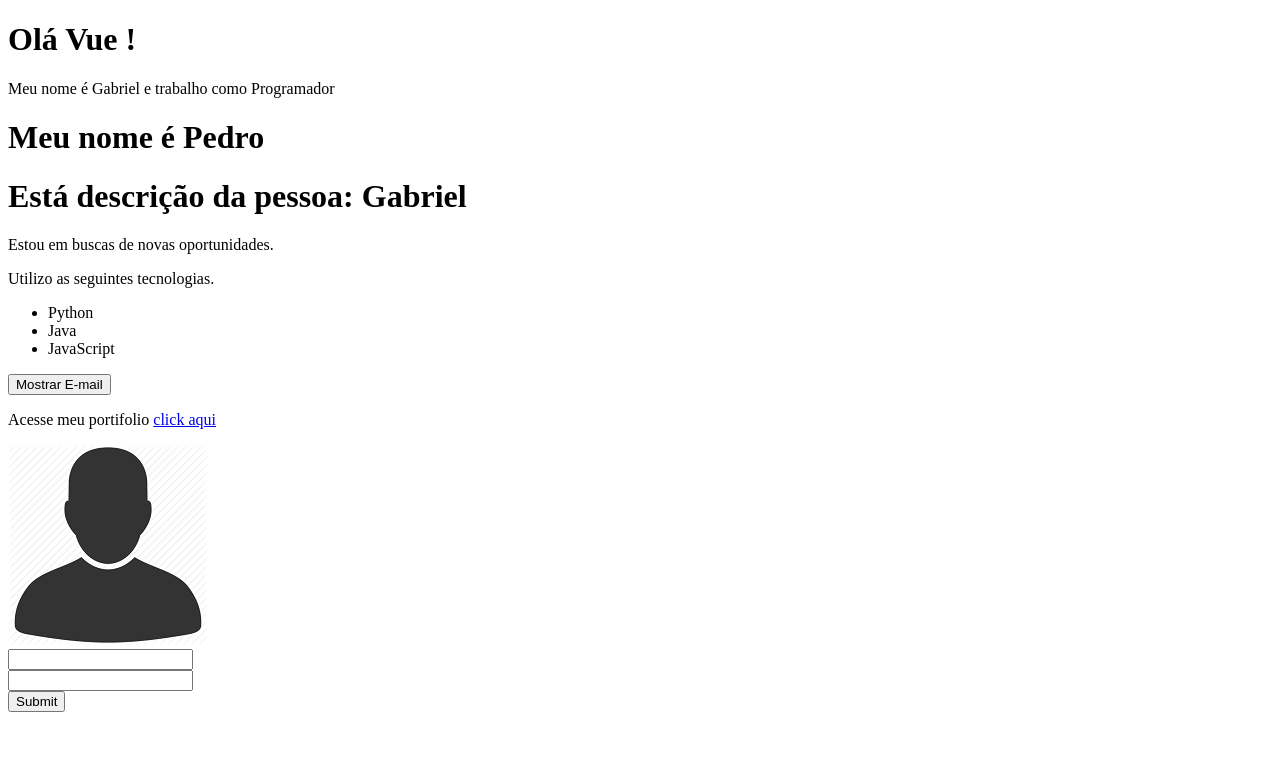
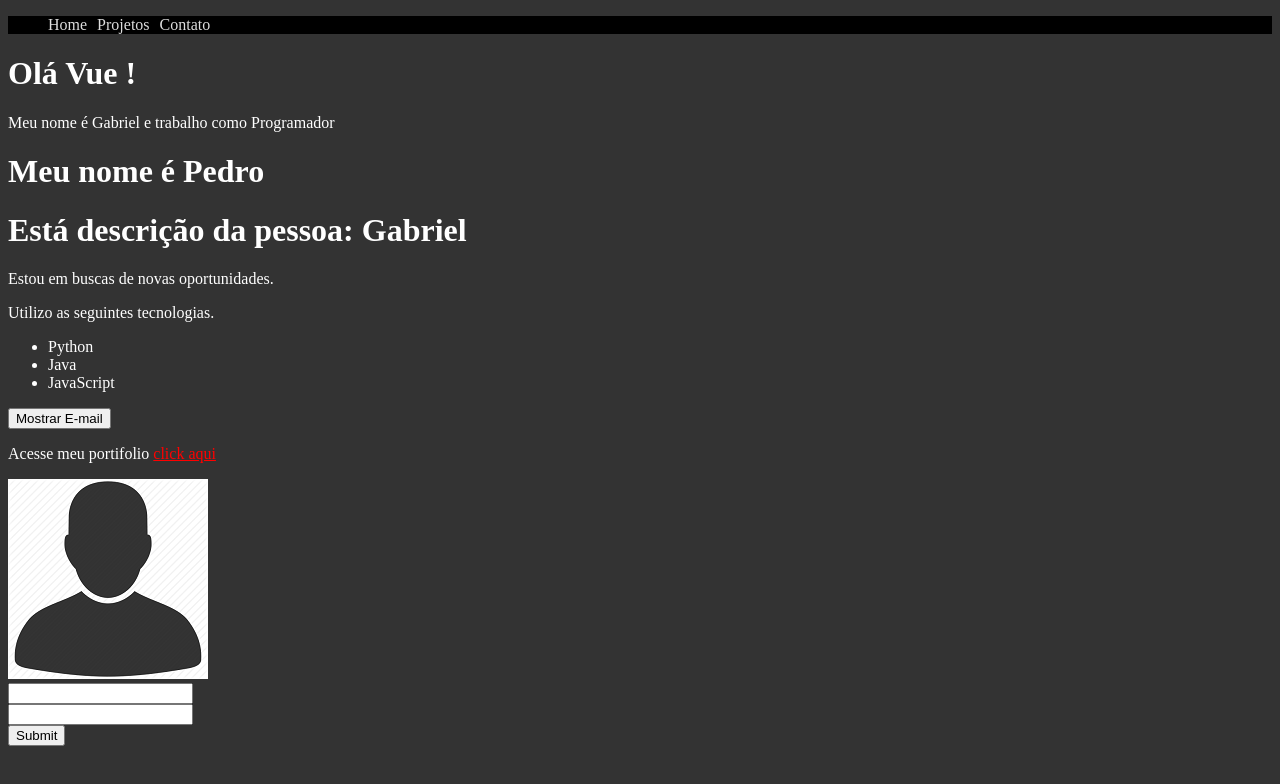
Before and after one commit to gabrielNunesKlein/Vue-Js, a Vue app in the folder 2_projeto_vue/: page / in a window 1280 px wide. Shown: the top 784 px of the page. Built offline with nearby package versions, Linux system fonts and the light colour scheme.

Commit message:
CSS Global e CSS Scoped

```diff
--- a/2_projeto_vue/src/App.vue
+++ b/2_projeto_vue/src/App.vue
@@ -1,5 +1,6 @@
 <template>
 <div>
+  <Header />
   <PrimeiroComponente />
   <Lifercycle />
   <Pessoa />
@@ -8,14 +9,26 @@
 
 <script>
 import PrimeiroComponente from './components/PrimeiroComponente.vue';
+import Header from './components/Header.vue';
 import Lifercycle from './components/Lifecycle.vue';
 import Pessoa from './components/Pessoa.vue';
   export default {
     name: "App",
     components: {
+      Header,
       PrimeiroComponente,
       Lifercycle,
       Pessoa
     }
   }
 </script>
+
+<style>
+  body{
+    background-color: #333;
+    color: #fff;
+  }
+  a{
+    color: red;
+  }
+</style>
--- /dev/null
+++ b/2_projeto_vue/src/components/Header.vue
@@ -0,0 +1,32 @@
+<template>
+  <ul>
+    <li><a href="#">Home</a></li>
+    <li><a href="#">Projetos</a></li>
+    <li><a href="#">Contato</a></li>
+  </ul>
+</template>
+
+<script>
+  export default {
+    name: 'Header'
+  }
+</script>
+
+<style scoped>
+  ul {
+    list-style: none;
+    display: flex;
+    background-color: black;
+  }
+  li {
+    margin-right: 10px;
+  }
+  a {
+    color: #DDD;
+    text-decoration: none;
+    transition: .5s;
+  }
+  a:hover {
+    color: red;
+  }
+</style>
```
